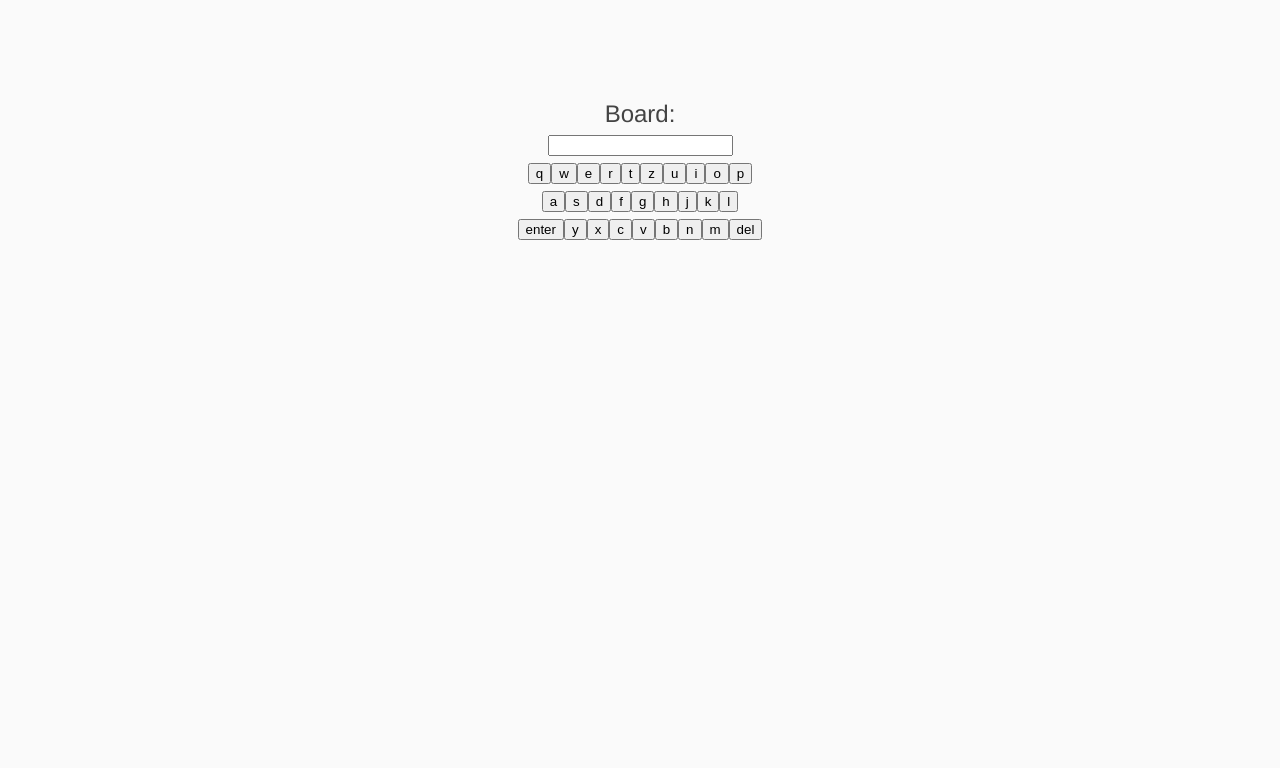
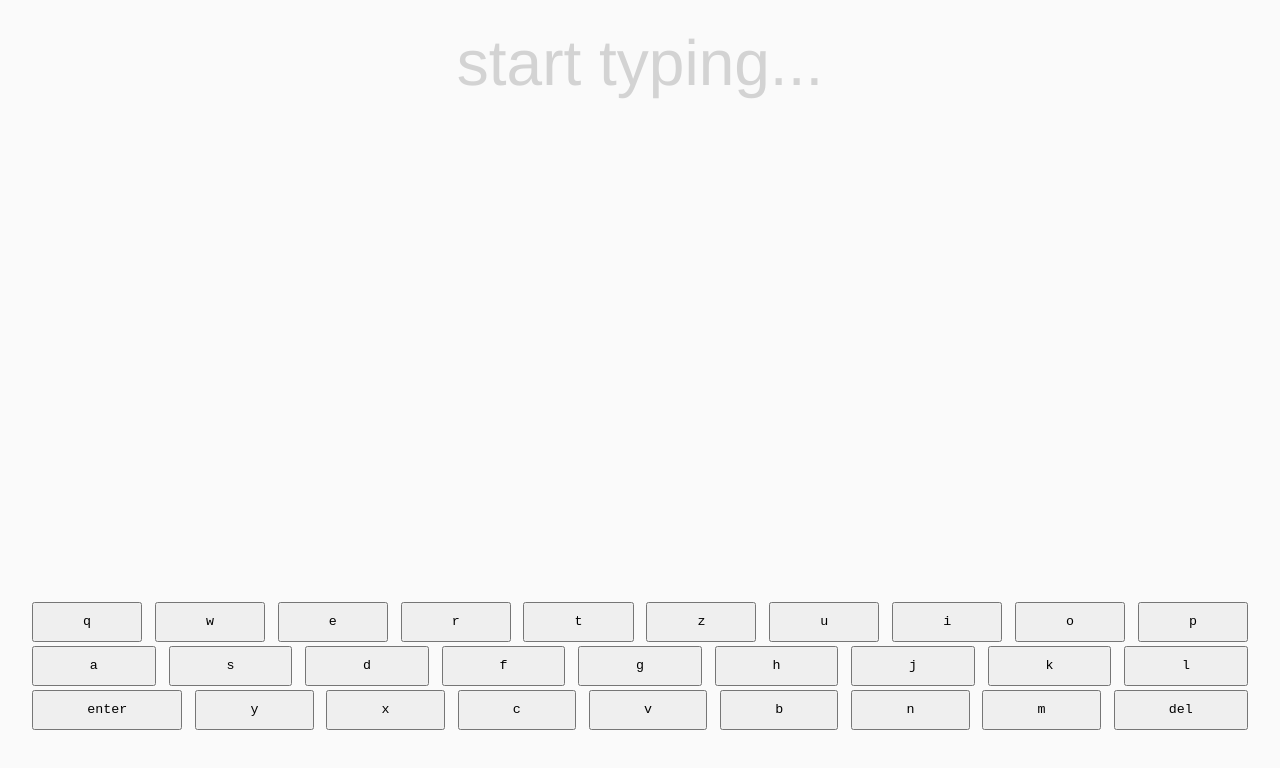
Before and after one commit to danielberndt/build-a-wordle, a Preact app: page / in a window 1280 px wide. Shown: the top 768 px of the page. Built offline with nearby package versions, Linux system fonts and the light colour scheme.

Commit message:
improve logic and design

```diff
--- a/src/app.tsx
+++ b/src/app.tsx
@@ -21,13 +21,8 @@ const createGuessWordMapping = (guessWord: string): GuessWordMapping => {
   return mapping;
 };
 
-const evaluateWord = ({
-  word,
-  guessWordMapping,
-}: {
-  word: string;
-  guessWordMapping: GuessWordMapping;
-}): AnnotadedLetter[] => {
+const evaluateWord = ({word, guessWord}: {word: string; guessWord: string}): AnnotadedLetter[] => {
+  const guessWordMapping = createGuessWordMapping(guessWord);
   // const mapping = {
   //   g: [0],
   //   u: [1],
@@ -35,12 +30,24 @@ const evaluateWord = ({
   //   s: [3, 4]
   // }
 
-  return Array.from(word).map((letter, idx) => {
-    const indeces = guessWordMapping[letter];
-    const getType = (): AnnotadedLetter["type"] => {
-      if (indeces === undefined) return "notFound";
-      if (indeces.includes(idx)) return "correctPosition";
-      return "found";
+  const remainingLetters = new Set(Array.from(guessWord));
+  const letters = Array.from(word);
+  const correctIdx = new Set<number>();
+  letters.forEach((l, idx) => {
+    if (l === guessWord[idx]) {
+      correctIdx.add(idx);
+    }
+    remainingLetters.delete(l);
+  });
+
+  return letters.map((letter, idx) => {
+    const getType = () => {
+      if (correctIdx.has(idx)) return "correctPosition";
+      if (remainingLetters.has(letter)) {
+        remainingLetters.delete(letter);
+        return "found";
+      }
+      return "notFound";
     };
     return {letter, type: getType()};
   });
@@ -52,12 +59,12 @@ const typeByColor: {[Type in AnnotadedLetter["type"]]: string} = {
   correctPosition: "green",
 };
 
-type SubmittedWordProps = {word: string; guessWordMapping: GuessWordMapping};
-const SubmittedWord = ({word, guessWordMapping}: SubmittedWordProps) => {
-  const annotatedLetters = evaluateWord({word, guessWordMapping});
+type SubmittedWordProps = {word: string; guessWord: string};
+const SubmittedWord = ({word, guessWord}: SubmittedWordProps) => {
+  const annotatedLetters = evaluateWord({word, guessWord});
 
   return (
-    <div>
+    <div style={{fontFamily: "monospace", fontSize: "12vw"}}>
       {annotatedLetters.map(({letter, type}, idx) => (
         <span key={idx} style={{color: typeByColor[type]}}>
           {letter}
@@ -70,28 +77,66 @@ const SubmittedWord = ({word, guessWordMapping}: SubmittedWordProps) => {
 type BoardProps = {
   input: string;
   submittedWords: string[];
-  guessWordMapping: GuessWordMapping;
+  guessWord: string;
 };
 
-const Board = ({input, submittedWords, guessWordMapping}: BoardProps) => (
-  <div>
-    Board:
+const Board = ({input, submittedWords, guessWord}: BoardProps) => (
+  <div style={{display: "flex", flexDirection: "column", alignItems: "center"}}>
     {submittedWords.map((word, idx) => (
-      <SubmittedWord key={idx} word={word} guessWordMapping={guessWordMapping} />
+      <SubmittedWord key={idx} word={word} guessWord={guessWord} />
     ))}
-    <div>{input}</div>
+    {input ? (
+      <div style={{fontFamily: "monospace", fontSize: "12vw"}}>{input}</div>
+    ) : (
+      <div style={{fontSize: "5vw", color: "lightgray"}}>start typing...</div>
+    )}
   </div>
 );
 
-type InputProps = {
+const keyRows = ["qwertzuiop".split(""), "asdfghjkl".split(""), "yxcvbnm".split("")];
+
+const buttonColorsByType: {[Type in AnnotadedLetter["type"]]: string} = {
+  correctPosition: "green",
+  found: "yellow",
+  notFound: "gray",
+};
+
+type LetterButtonProps = {
+  letter: string;
+  annotatedKey: AnnotadedLetter["type"] | undefined;
+  onClick: (letter: string) => unknown;
+};
+
+const buttonStyle = {
+  flex: "auto",
+  minHeight: "2.5rem",
+  minWidth: "1rem",
+  margin: "2px 0.5vw",
+  fontFamily: "monospace",
+};
+
+const LetterButton = ({letter, annotatedKey, onClick}: LetterButtonProps) => {
+  return (
+    <button
+      style={{
+        ...buttonStyle,
+        backgroundColor: annotatedKey ? buttonColorsByType[annotatedKey] : undefined,
+      }}
+      onClick={() => onClick(letter)}
+    >
+      {letter}
+    </button>
+  );
+};
+
+type ButtonInputProps = {
   input: string;
   setInput: StateUpdater<string>;
   onSubmitWord: (word: string) => void;
   deWords: string[];
   annotatedKeys: AnnotatedKeys;
 };
-
-const Input = ({input, setInput, onSubmitWord, deWords}: InputProps) => {
+const ButtonInput = ({input, setInput, onSubmitWord, deWords, annotatedKeys}: ButtonInputProps) => {
   const [error, setError] = useState<string | null>(null);
   const wordSet = useMemo(() => new Set(deWords), []);
 
@@ -118,69 +163,9 @@ const Input = ({input, setInput, onSubmitWord, deWords}: InputProps) => {
   };
 
   return (
-    <div>
-      {error && <div style={{color: "red"}}>{error}</div>}
-      <form onSubmit={handleSubmit}>
-        <input type="text" value={input} onInput={(e: any) => setInput(e.target.value)} />
-      </form>
-    </div>
-  );
-};
-
-const keyRows = ["qwertzuiop".split(""), "asdfghjkl".split(""), "yxcvbnm".split("")];
-
-const buttonColorsByType: {[Type in AnnotadedLetter["type"]]: string} = {
-  correctPosition: "green",
-  found: "yellow",
-  notFound: "gray",
-};
-
-type LetterButtonProps = {
-  letter: string;
-  annotatedKey: AnnotadedLetter["type"] | undefined;
-  onClick: (letter: string) => unknown;
-};
-const LetterButton = ({letter, annotatedKey, onClick}: LetterButtonProps) => {
-  return (
-    <button
-      style={{backgroundColor: annotatedKey ? buttonColorsByType[annotatedKey] : undefined}}
-      onClick={() => onClick(letter)}
-    >
-      {letter}
-    </button>
-  );
-};
-
-const NewInput = ({input, setInput, onSubmitWord, deWords, annotatedKeys}: InputProps) => {
-  const [error, setError] = useState<string | null>(null);
-  const wordSet = useMemo(() => new Set(deWords), []);
-
-  const handleSubmit = (e: any) => {
-    e.preventDefault();
-    if (!input.match(/[a-zA-Z]/)) {
-      setError("only letters please!");
-      return;
-    }
-
-    if (input.length !== 5) {
-      setError("5 letters please!");
-      return;
-    }
-
-    if (!wordSet.has(input.toLowerCase())) {
-      setError("not a valid word!");
-      return;
-    }
-
-    setError(null);
-    onSubmitWord(input.toLowerCase());
-    setInput("");
-  };
-
-  return (
-    <div>
-      {error && <div style={{color: "red"}}>{error}</div>}
-      <div>
+    <div style={{display: "flex", flexDirection: "column"}}>
+      {error && <div style={{color: "red", textAlign: "center"}}>{error}</div>}
+      <div style={{display: "flex"}}>
         {keyRows[0].map((letter) => (
           <LetterButton
             key={letter}
@@ -190,7 +175,7 @@ const NewInput = ({input, setInput, onSubmitWord, deWords, annotatedKeys}: Input
           />
         ))}
       </div>
-      <div>
+      <div style={{display: "flex"}}>
         {keyRows[1].map((letter) => (
           <LetterButton
             key={letter}
@@ -200,8 +185,10 @@ const NewInput = ({input, setInput, onSubmitWord, deWords, annotatedKeys}: Input
           />
         ))}
       </div>
-      <div>
-        <button onClick={handleSubmit}>enter</button>
+      <div style={{display: "flex"}}>
+        <button style={buttonStyle} onClick={handleSubmit}>
+          enter
+        </button>
         {keyRows[2].map((letter) => (
           <LetterButton
             key={letter}
@@ -210,7 +197,9 @@ const NewInput = ({input, setInput, onSubmitWord, deWords, annotatedKeys}: Input
             onClick={(l) => setInput(input + l)}
           />
         ))}
-        <button onClick={() => setInput(input.slice(0, -1))}>del</button>
+        <button style={buttonStyle} onClick={() => setInput(input.slice(0, -1))}>
+          del
+        </button>
       </div>
     </div>
   );
@@ -263,15 +252,9 @@ export function App() {
   return (
     <>
       {/* <Heading /> */}
-      <Board guessWordMapping={guessWordMapping} input={input} submittedWords={submittedWords} />
-      <Input
-        setInput={setInput}
-        input={input}
-        onSubmitWord={handleSubmitWord}
-        deWords={deWords}
-        annotatedKeys={annotatedKeys}
-      />
-      <NewInput
+      <Board guessWord={guessWord} input={input} submittedWords={submittedWords} />
+      <div style={{flex: "auto", maxHeight: 500}} />
+      <ButtonInput
         setInput={setInput}
         input={input}
         onSubmitWord={handleSubmitWord}
--- a/src/index.css
+++ b/src/index.css
@@ -17,10 +17,11 @@ body {
 }
 
 #app {
+  display: flex;
+  flex-direction: column;
   height: 100%;
-  text-align: center;
   font-size: 1.5em;
-  padding-top: 100px;
+  padding: 2vw 2vw;
 }
 
 .link {
```
